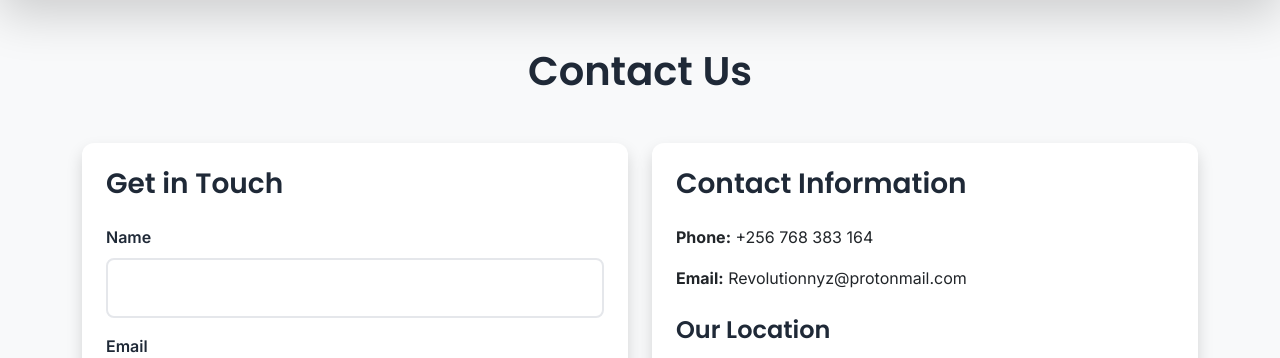
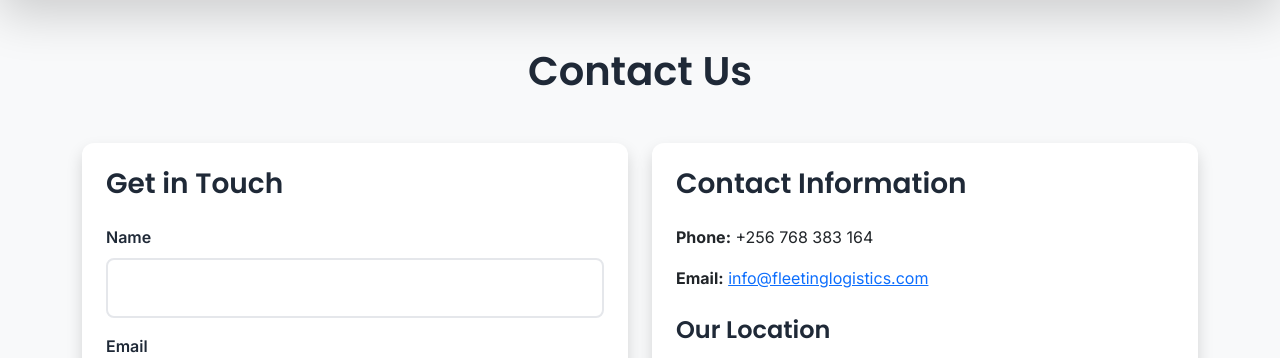
Before and after one commit to wasswasamuelcollins3/fleeting-logistics, a Django app: page /contact/ in a window 1280 px wide. Shown: the part 138-496 px from the top of the page. Run offline with Django 5.2, Linux system fonts and the light colour scheme.

Commit message:
Unify contact email: change to info@fleetinglogistics.com

```diff
--- a/templates/contact.html
+++ b/templates/contact.html
@@ -38,7 +38,7 @@
                             <strong>Phone:</strong> +256 768 383 164
                         </div>
                         <div class="mb-3">
-                            <strong>Email:</strong> Revolutionnyz@protonmail.com
+                            <strong>Email:</strong> <a href="mailto:info@fleetinglogistics.com">info@fleetinglogistics.com</a>
                         </div>
                         <h4 class="mt-4 mb-3">Our Location</h4>
                         <div class="ratio ratio-16x9">
```
